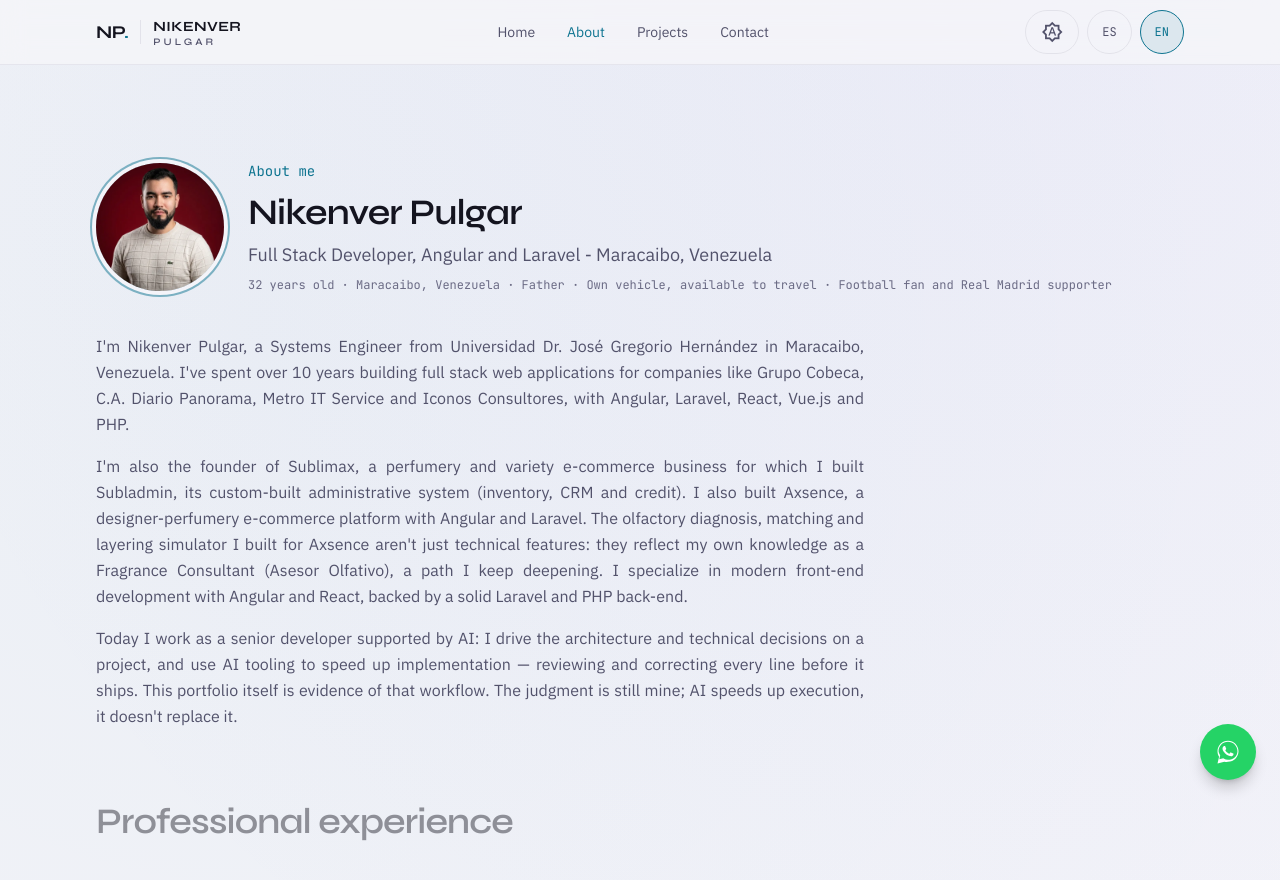
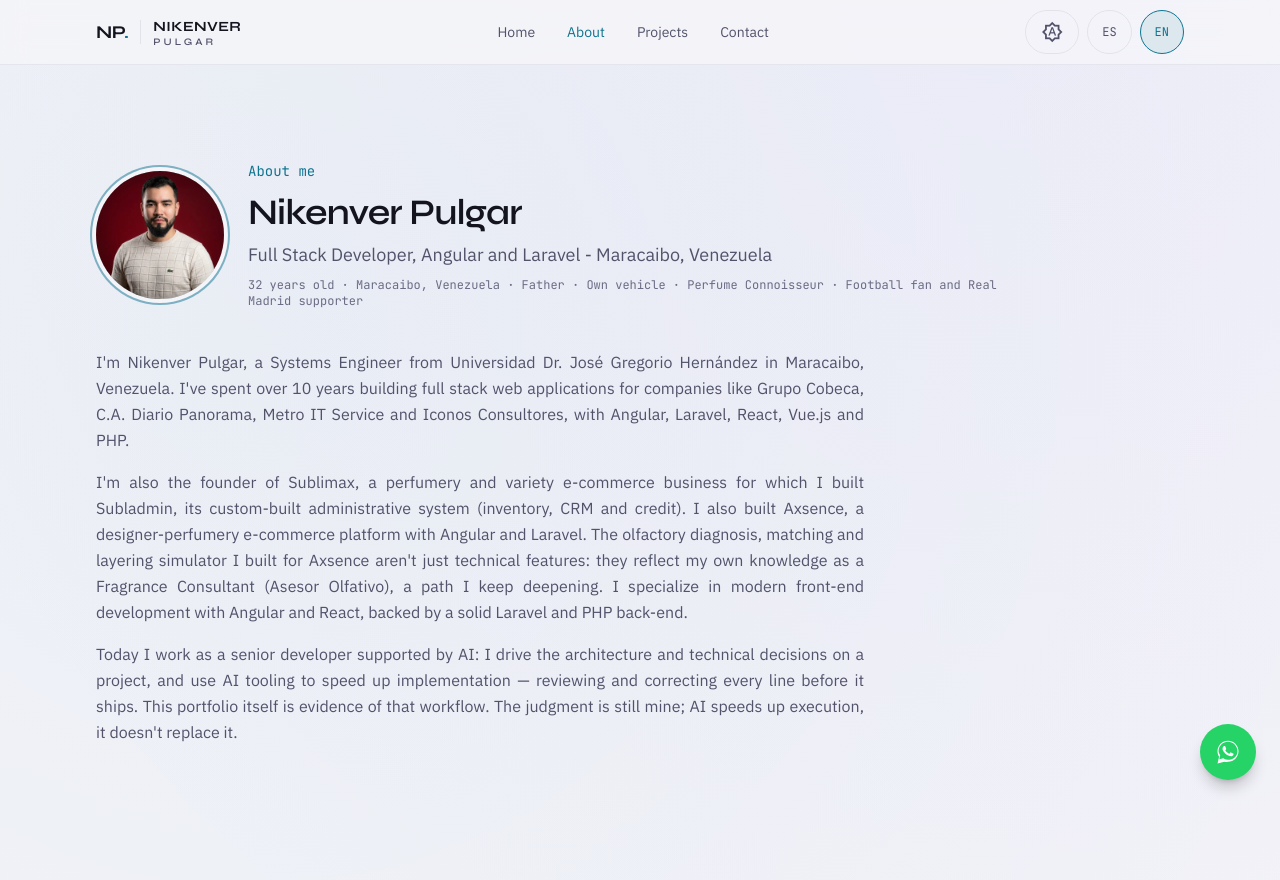
Before and after one commit to Nikenverjpp/nikenver-portafolio, an Angular app in the folder frontend/: page /sobre-mi in a window 1280 px wide. Shown: the top 880 px of the page. Built offline with nearby package versions, Linux system fonts and the light colour scheme.

Commit message:
Align About header width with bio, swap availability note for perfume title

```diff
--- a/frontend/src/app/core/i18n/translations.ts
+++ b/frontend/src/app/core/i18n/translations.ts
@@ -93,8 +93,8 @@ export const UI_STRINGS: Record<string, LocalizedText> = {
   'about.skillOther': { es: 'Otros', en: 'Other' },
   'about.skillFragrance': { es: 'Perfumería', en: 'Perfumery' },
   'about.personalMeta': {
-    es: '32 años · Maracaibo, Venezuela · Padre de familia · Vehículo propio, disponible para movilizarse · Fanático del fútbol y madridista',
-    en: '32 years old · Maracaibo, Venezuela · Father · Own vehicle, available to travel · Football fan and Real Madrid supporter',
+    es: '32 años · Maracaibo, Venezuela · Padre de familia · Vehículo propio · Catador de Perfumes · Fanático del fútbol y madridista',
+    en: '32 years old · Maracaibo, Venezuela · Father · Own vehicle · Perfume Connoisseur · Football fan and Real Madrid supporter',
   },
   'about.coursesTitle': { es: 'Cursos y diplomados', en: 'Courses and diplomas' },
 
--- a/frontend/src/app/features/about/about.component.ts
+++ b/frontend/src/app/features/about/about.component.ts
@@ -22,7 +22,7 @@ import { TranslatePipe } from '../../core/i18n/translate.pipe';
           decoding="async"
           class="h-28 w-28 shrink-0 rounded-full object-cover ring-2 ring-accent-cyan/50 ring-offset-4 ring-offset-bg-primary sm:h-32 sm:w-32"
         />
-        <div>
+        <div class="max-w-3xl">
           <p class="font-mono text-sm text-accent-cyan">{{ 'about.eyebrow' | t: locale.locale() }}</p>
           <h1 class="section-title mt-3">Nikenver Pulgar</h1>
           <p class="mt-2 text-lg text-text-secondary">
```
